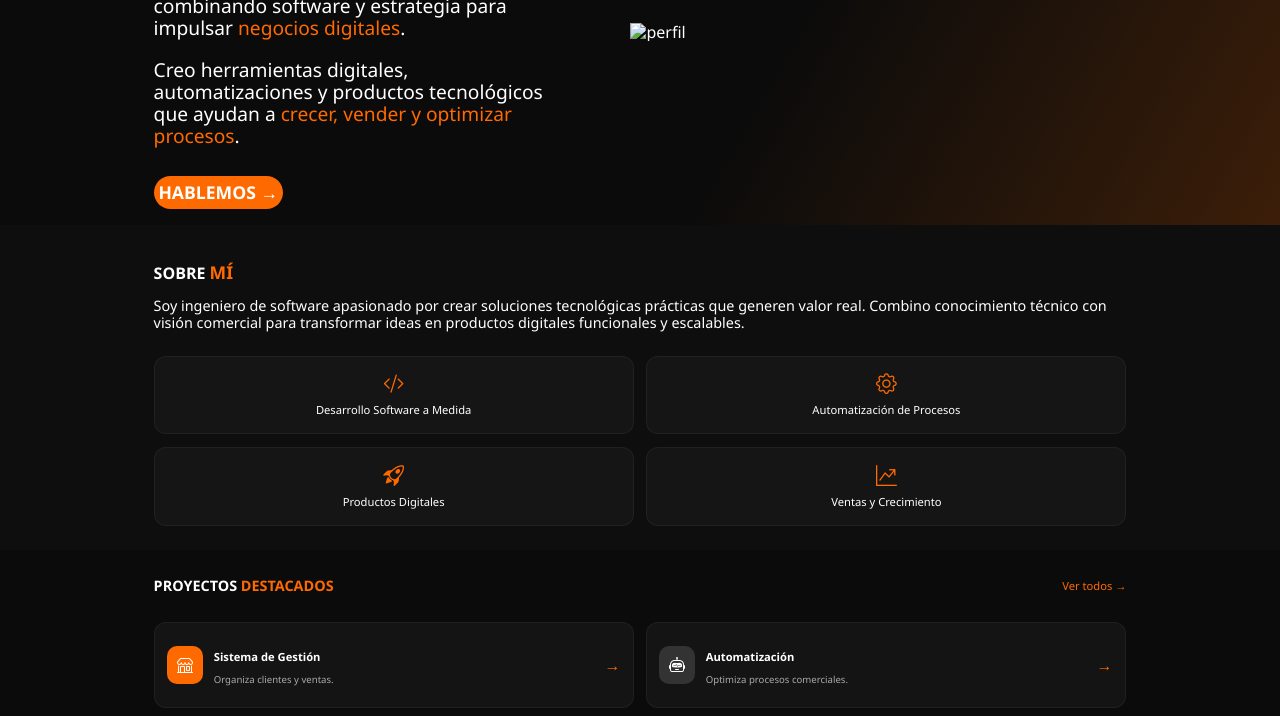
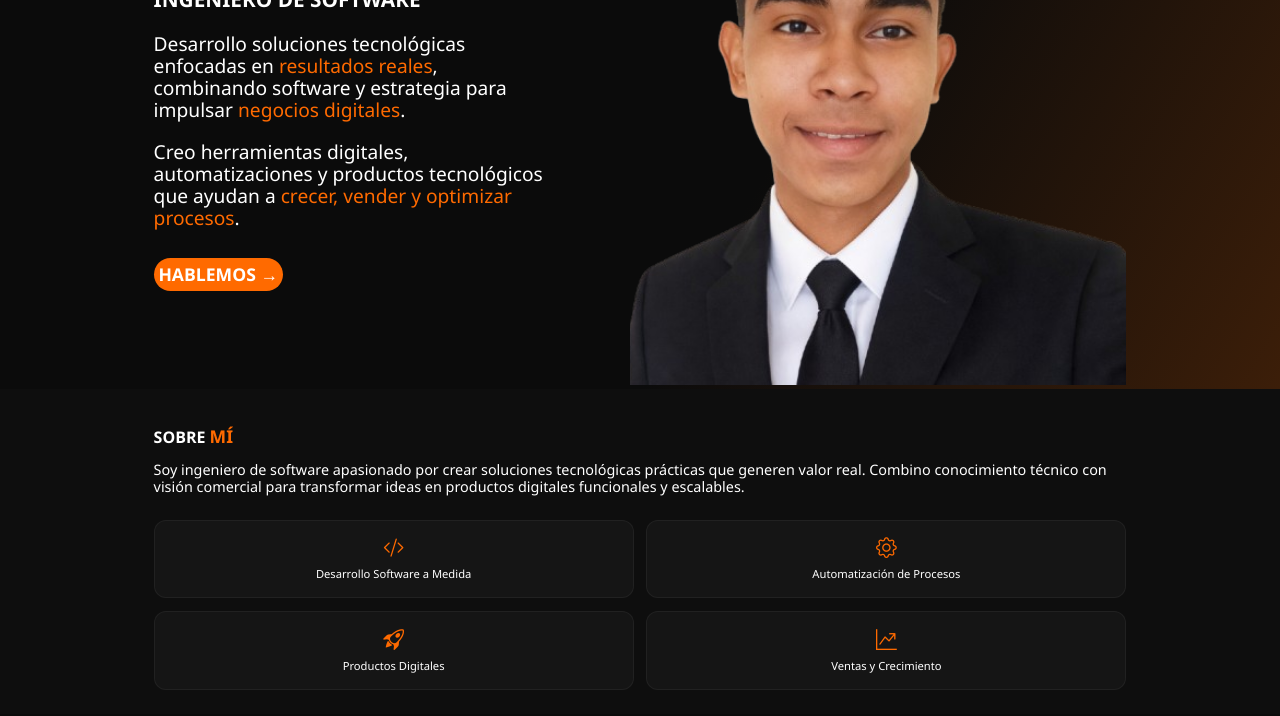
Before and after one commit to CoderAlberto/CoderAlberto.github.io, a plain HTML site: page index.html in a window 1280 px wide. Shown: the part 226-942 px from the top of the page. Drawn offline with nearby package versions, Linux system fonts and the light colour scheme.

Commit message:
Update index.html
Fixing Hero img

```diff
--- a/index.html
+++ b/index.html
@@ -57,7 +57,7 @@
         </a>
       </div>
       <div class="hero-img">
-        <img src="ASSETS/Foto Profesional Sin fondo.png" alt="perfil" />
+        <img src="Foto Profesional Sin fondo.png" alt="perfil" />
       </div>
     </section>
 
```
